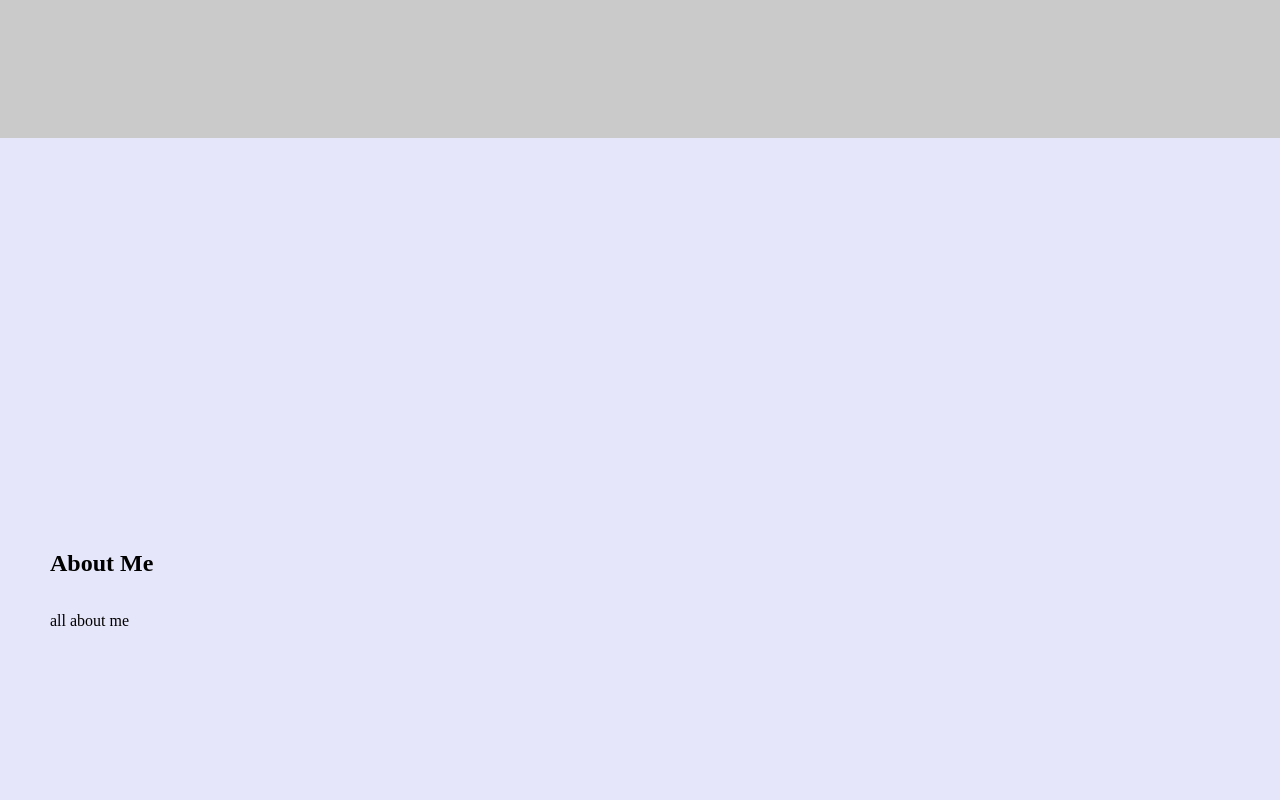
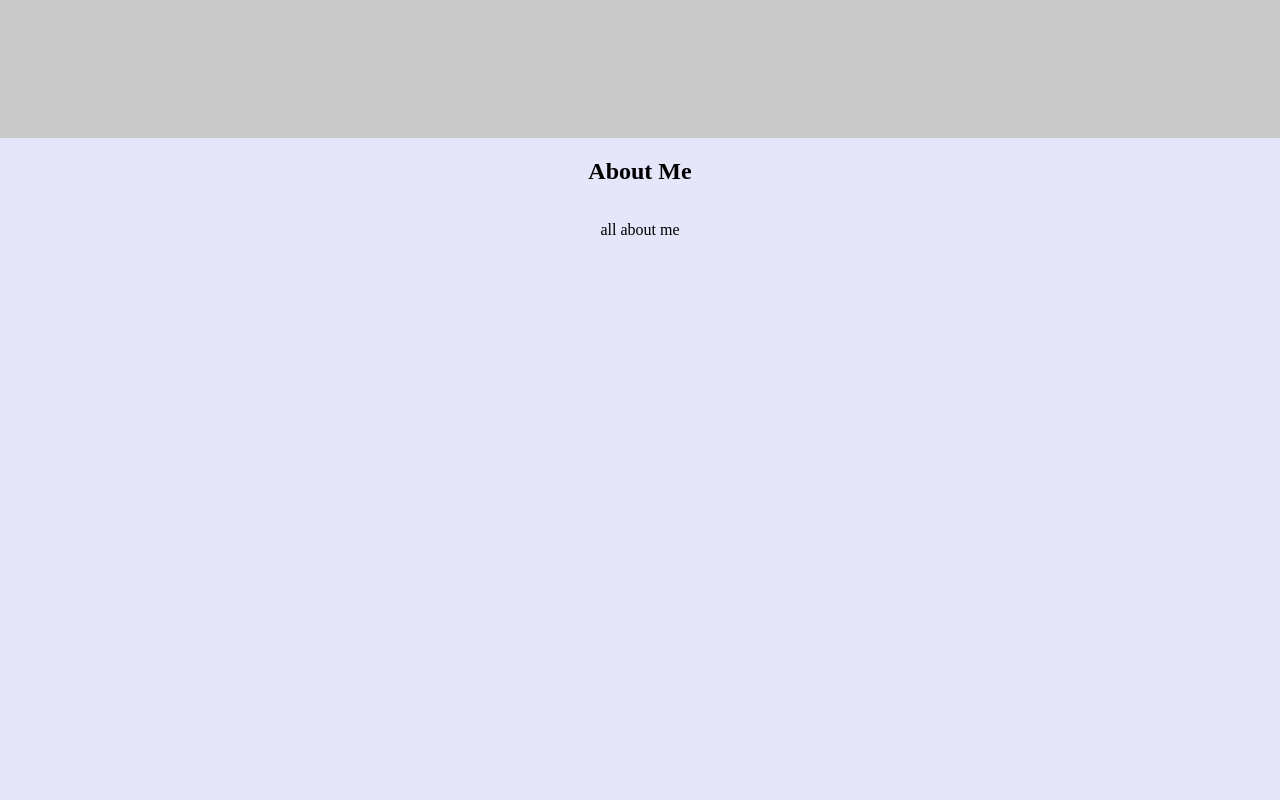
Before and after one commit to BaBaBunny/personal-website, a React (Vite) app in the folder personal-website/: page / in a window 1280 px wide. Shown: the part 560-1360 px from the top of the page. Built offline with nearby package versions, Linux system fonts and the light colour scheme.

Commit message:
text moved to top and aligned center

```diff
--- a/personal-website/src/index.css
+++ b/personal-website/src/index.css
@@ -63,11 +63,11 @@ body {
 /* page styling */
 .page-section {
   min-height: 100vh;
-  padding: 50px;
+  padding-top: 150;
   display: flex;
   flex-direction: column;
-  justify-content: center;
-  align-items: top;
+  justify-content: flex-start;
+  align-items: center;
 
   background-color: lavender;
 }
```
